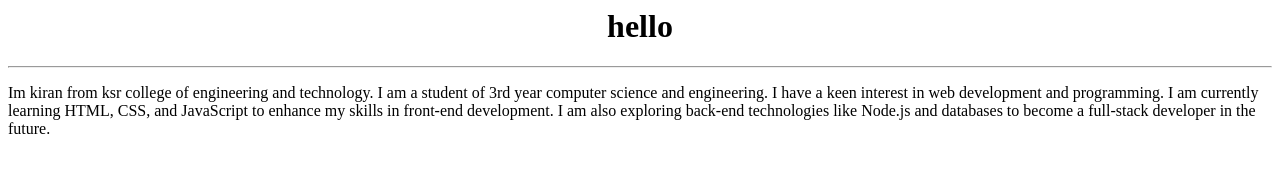
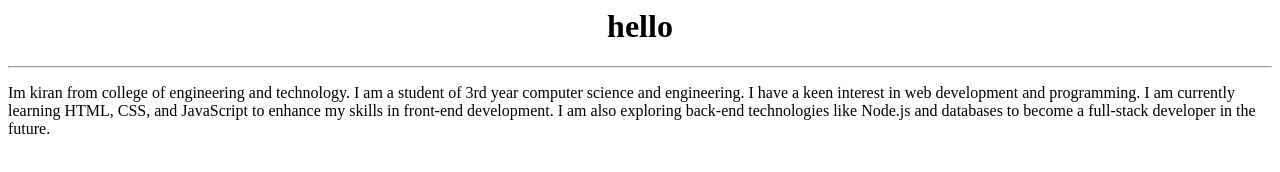
Before and after one commit to Ishwaryakiran/demoprojectworking, a plain HTML site: page index.html in a window 1280 px wide. Drawn offline with Linux system fonts and the light colour scheme.

Commit message:
Remove 'ksr' from introduction paragraph

```diff
--- a/index.html
+++ b/index.html
@@ -5,5 +5,5 @@
 </center>
 <hr>
 <p>
-    Im kiran from ksr college of engineering and technology. I am a student of 3rd year computer science and engineering. I have a keen interest in web development and programming. I am currently learning HTML, CSS, and JavaScript to enhance my skills in front-end development. I am also exploring back-end technologies like Node.js and databases to become a full-stack developer in the future.
+    Im kiran from  college of engineering and technology. I am a student of 3rd year computer science and engineering. I have a keen interest in web development and programming. I am currently learning HTML, CSS, and JavaScript to enhance my skills in front-end development. I am also exploring back-end technologies like Node.js and databases to become a full-stack developer in the future.
 </p>
```
